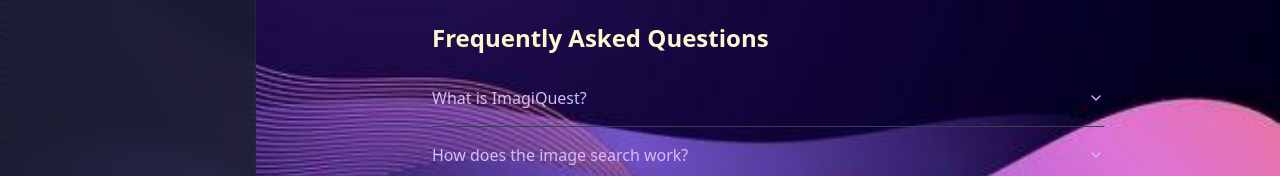
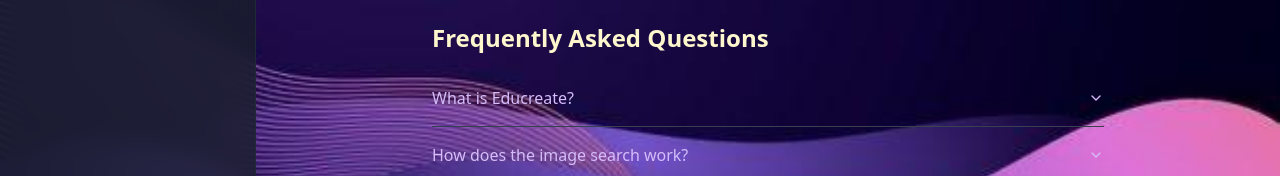
Before and after one commit to ssukesh182/IntelligenceAI, a React (Vite) app: page / in a window 1280 px wide. Shown: the part 434-610 px from the top of the page. Built offline with nearby package versions, Linux system fonts and the light colour scheme.

Commit message:
Updated the project

```diff
--- a/src/components/FAQ.tsx
+++ b/src/components/FAQ.tsx
@@ -9,7 +9,7 @@ import {
 const FAQ = () => {
   const faqs = [
     {
-      question: "What is ImagiQuest?",
+      question: "What is Educreate?",
       answer: "ImagiQuest is a platform that helps you discover and create DIY projects using the Instructables API and AI-powered image recognition.",
     },
     {
```
